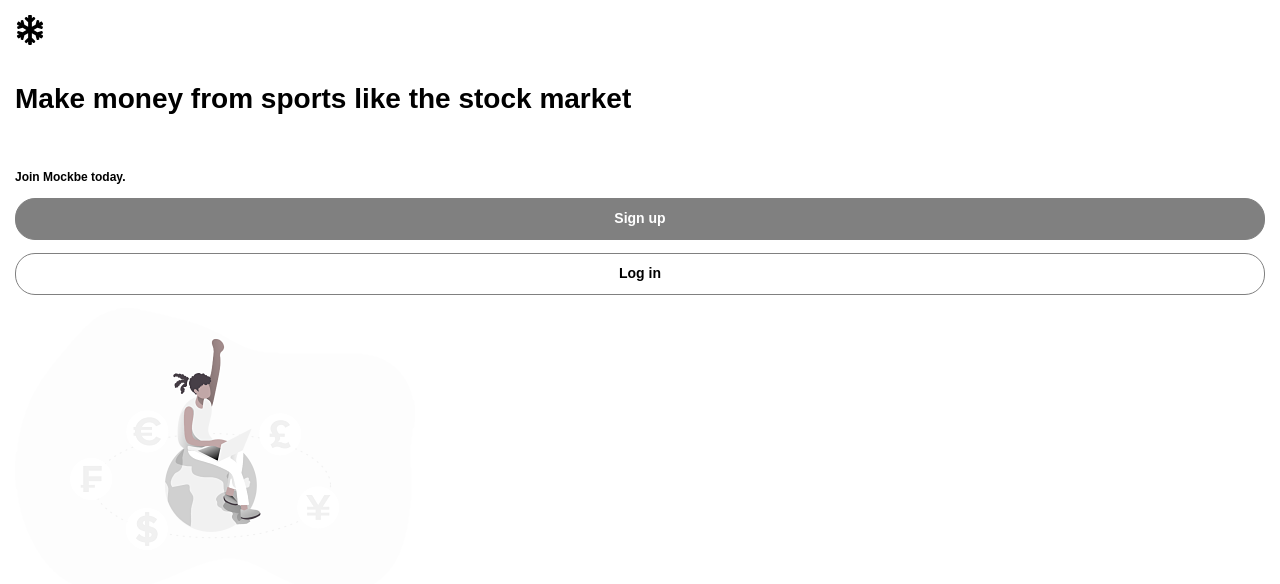
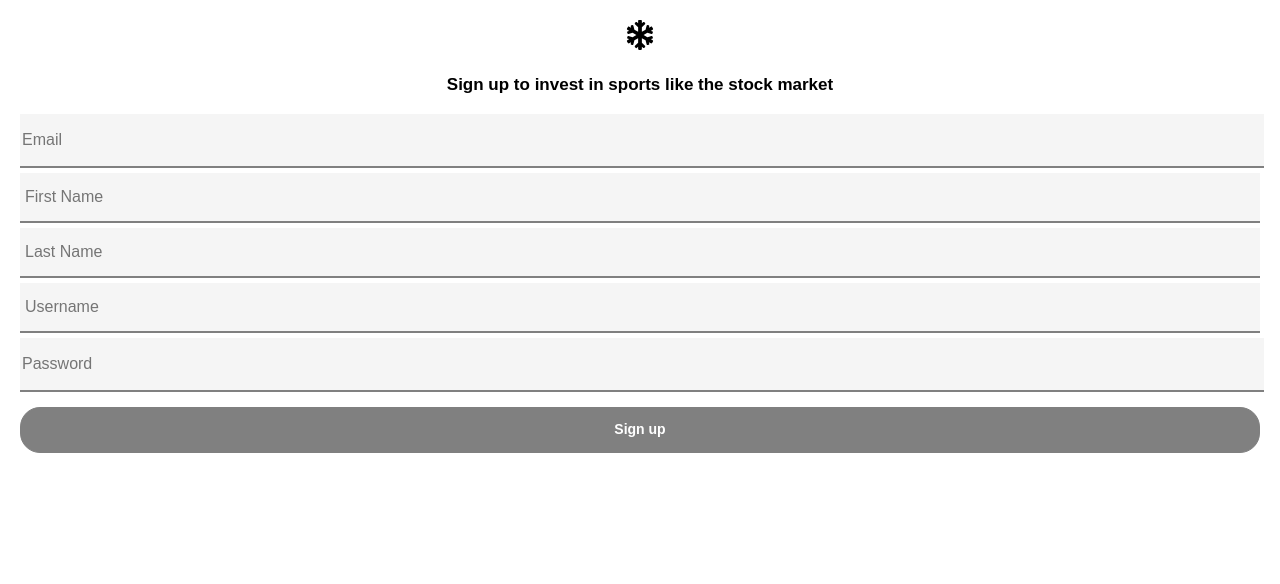
Before and after one commit to keithsimkin/Sports-Betting-Arbitrage, a React (Create React App) app in the folder frontend/: page / in a window 1280 px wide. Shown: the top 584 px of the page. Built offline with nearby package versions, Linux system fonts and the light colour scheme.

Commit message:
sending sign up data to the backend

```diff
--- a/frontend/src/App.js
+++ b/frontend/src/App.js
@@ -19,8 +19,8 @@ class App extends Component {
   constructor(){
     super()
     this.state = {
-      route: 'index',
-      // route: 'autoarb',
+      // route: 'index',
+      route: 'signup',
       bookieselection:[]
     }
   }
--- a/frontend/src/components/Routes/AutoArbRegister.js
+++ b/frontend/src/components/Routes/AutoArbRegister.js
@@ -37,7 +37,7 @@ class AutoArbRegister extends Component {
 		} else {
 			this.props.onRouteChange("home")
 			this.props.bookieList(bookieSelection)
-			//(bookieSelection) //send this the backend
+			//(bookieSelection) //send this the backend in a post request
 		}
 	}
 
--- a/frontend/src/components/Routes/SignUp.js
+++ b/frontend/src/components/Routes/SignUp.js
@@ -3,8 +3,8 @@ import { FaSnowflake } from "react-icons/fa";
 
 class SignUp extends Component {
 
-	constructor() {
-		super()
+	constructor(props) {
+		super(props)
 		this.state = {
 			signUpEmail:"",
 			signUpFirstName:"",
@@ -45,11 +45,11 @@ class SignUp extends Component {
 	}
 
 	onSubmitSignup = () => {
+		//this.props.onRouteChange('autoarb')
 		console.log(this.state)
 	}
 
 	render() {
-		const { onRouteChange } = this.props
 		return(
 			<div className="signup-container">
 				<div>
@@ -66,7 +66,7 @@ class SignUp extends Component {
 					<input onChange={this.getSignupPassword} type="password" name="password" placeholder="Password"/>
 				</div>
 				<div>
-					<div className="signup-button" onClick={() => onRouteChange('autoarb')}>Sign up</div>
+					<div className="signup-button" onClick={this.onSubmitSignup}>Sign up</div>
 				</div>
 			</div>
 		)
```
